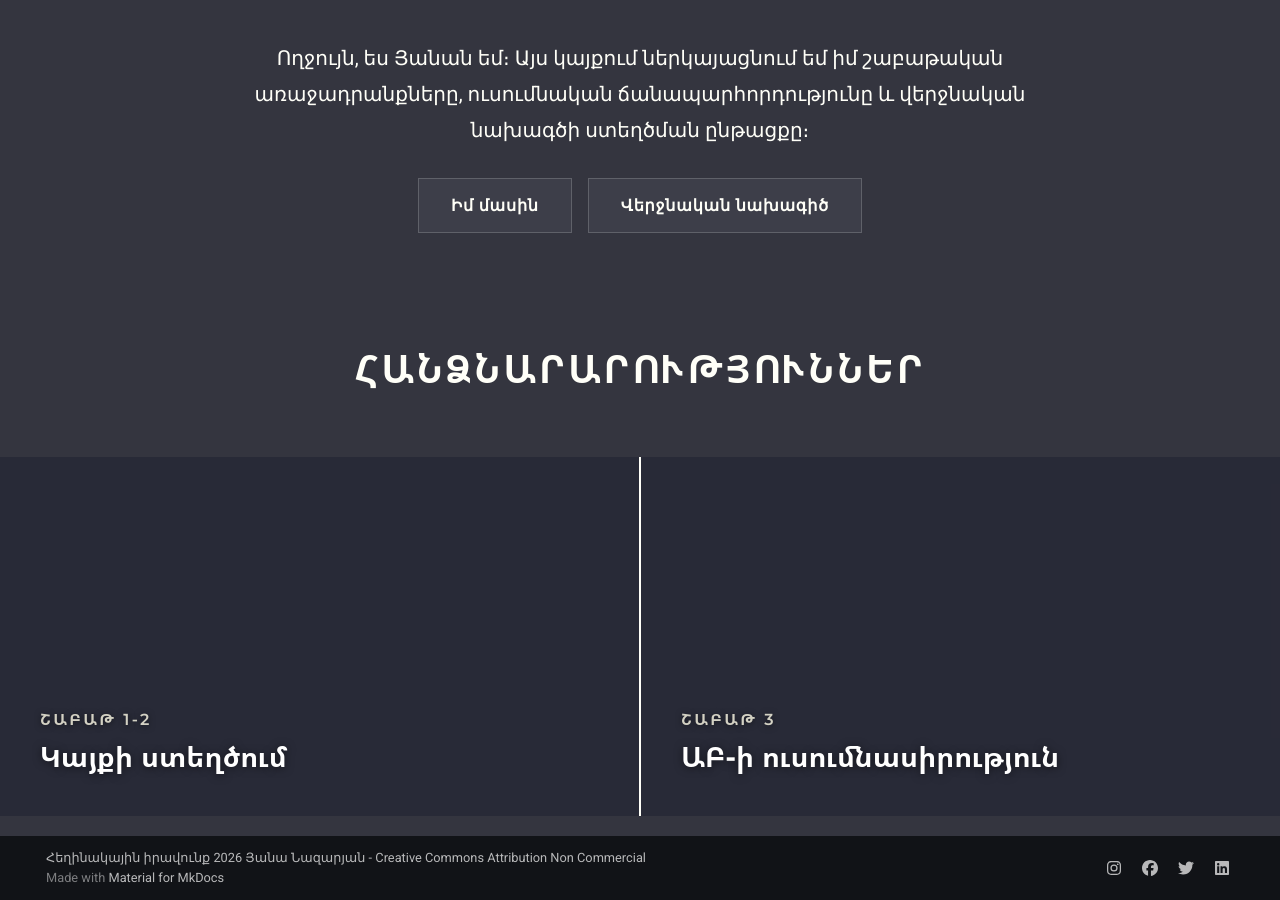
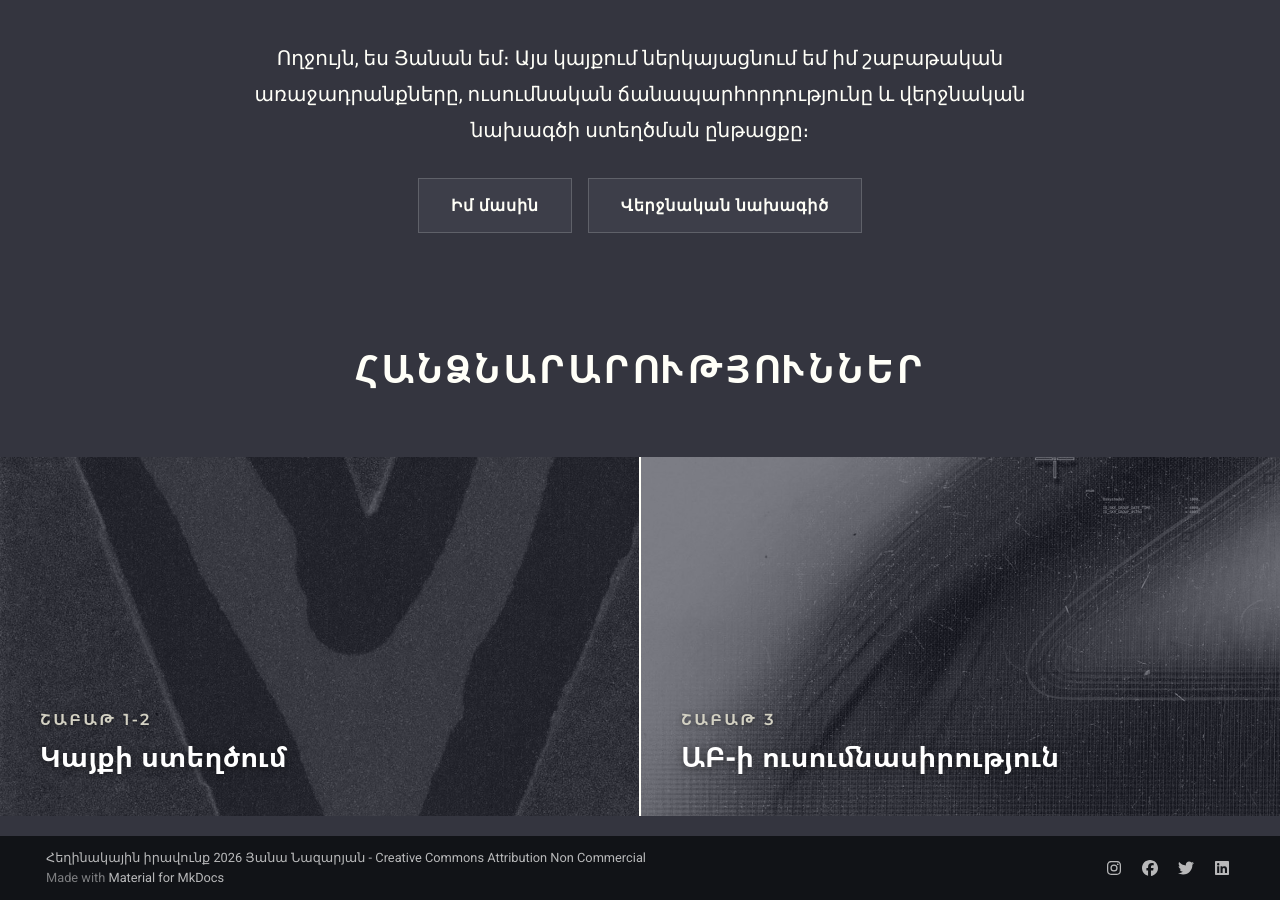
Before and after one commit to yananazaryan26-crypto/fab-academy-site, an MkDocs documentation site: the page built from docs/index.md, in a window 1280 px wide and 900 px high, scrolled down 1041 px. Built offline with MkDocs 1.6.1 and Material for MkDocs 9.7.7, drawn with Linux system fonts in a browser that asks for light colours.

Commit message:
Update index.md

```diff
--- a/docs/index.md
+++ b/docs/index.md
@@ -26,11 +26,13 @@ hide:
 <h2 class="block-title" id="work">Հանձնարարություններ</h2>
 
 <div class="tiles">
-  <a class="tile" href="assignments/week01/" style="--img:url('images/week01.jpg')">
+  <a class="tile" href="assignments/week01/">
+    <img class="tile-img" src="images/week01.jpg" alt="">
     <span class="tile-week">Շաբաթ 1-2</span>
     <span class="tile-title">Կայքի ստեղծում</span>
   </a>
-  <a class="tile" href="assignments/week03/" style="--img:url('images/week03.jpg')">
+  <a class="tile" href="assignments/week03/">
+    <img class="tile-img" src="images/week03.jpg" alt="">
     <span class="tile-week">Շաբաթ 3</span>
     <span class="tile-title">ԱԲ-ի ուսումնասիրություն</span>
   </a>
```
